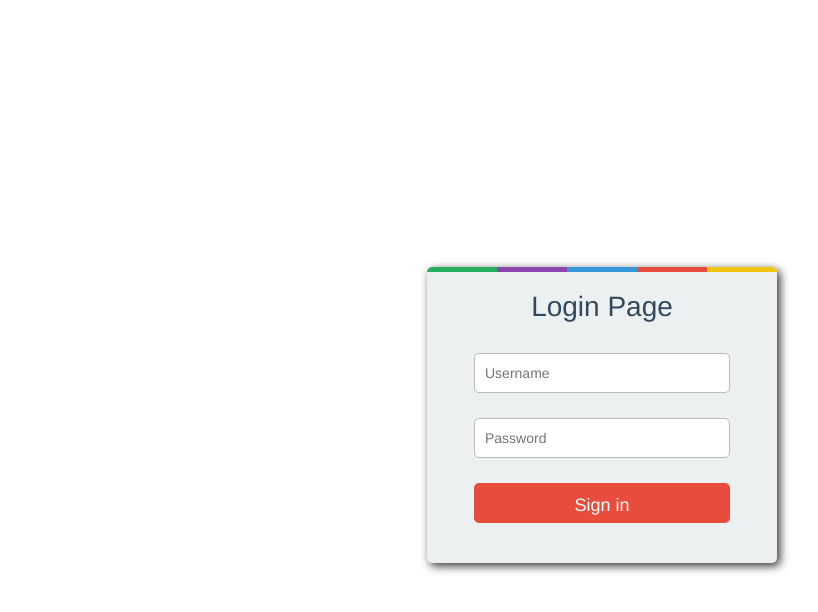
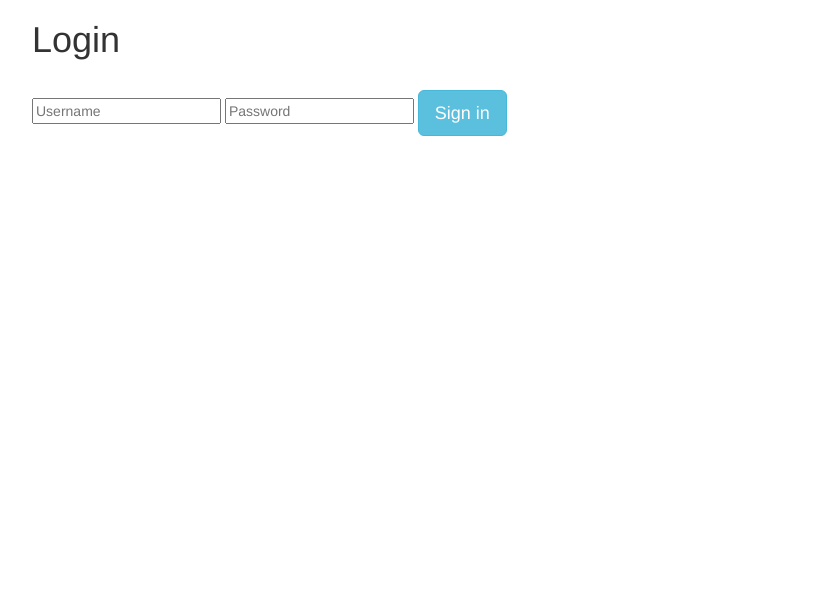
Before and after one commit to b4skyx/captcha_web, a Flask app: page / in a window 1280 px wide. Shown: the top 612 px of the page, without its empty margins (38-856 px from the left). Run offline with Flask 2, Linux system fonts and the light colour scheme; some libraries are stand-ins or nearby versions.

Commit message:
modified:   webstky/static/css/style.css 	modified:   webstky/static/js/script.js 	modified:   webstky/templates/index.html

```diff
--- a/webstky/static/css/style.css
+++ b/webstky/static/css/style.css
@@ -7,6 +7,9 @@
 html {
   background: #FFFFFF;
   font-family: 'Helvetica Neue', Arial, Sans-Serif;
+}
+body{
+	background: linear-gradient(to right, #16bffd, #cb3066);
 }
 html .login-wrap {
   position: relative;
--- a/webstky/static/js/script.js
+++ b/webstky/static/js/script.js
@@ -1,9 +1,8 @@
-// vertical align box
-(function(elem){
-    elem.css("margin-top", Math.floor( ( $(window).height() / 2 ) - ( elem.height() / 2 ) ) );
-}($(".login-wrap")));
 
-$(window).resize(function(){
-    $(".login-wrap").css("margin-top", Math.floor( ( $(window).height() / 2 ) - ( $(".login-wrap").height() / 2 ) ) );
+var canvas = document.getElementById('myCanvas');
+var ctx = canvas.getContext('2d');
 
-});
+ctx.fillStyle = "#000000";
+height= window.innerHeight;
+width= window.innerWidth;
+ctx.fillRect(0,0,width, height);
--- a/webstky/templates/index.html
+++ b/webstky/templates/index.html
@@ -1,5 +1,6 @@
 <!DOCTYPE html>
-<html lang="en" >
+<html lang="en">
+
 <head>
     <meta charset="UTF-8">
     <title>Login Page</title>
@@ -8,20 +9,20 @@
     <link rel="stylesheet" href="https://maxcdn.bootstrapcdn.com/bootstrap/3.4.1/css/bootstrap.min.css">
     <script src="https://ajax.googleapis.com/ajax/libs/jquery/3.4.1/jquery.min.js"></script>
     <script src="https://maxcdn.bootstrapcdn.com/bootstrap/3.4.1/js/bootstrap.min.js"></script>
+    <!--
+  Custom Stylesheet -->
+    <link rel="stylesheet" href="./style2.css">
 
-  <!-- Custom Stylesheet -->
-  <link rel="stylesheet" href="{{url_for('static', filename='css/style.css')}}">
 
 </head>
+
 <body>
-
-<div class="login-wrap">
-  <h2>Login Page</h2>
-
-  <div class="form">
-    <input type="text" placeholder="Username" name="un" />
-    <input type="password" placeholder="Password" name="pw" />
-    <button type="button" class="btn btn-info btn-lg" data-toggle="modal" data-target="#myModal" > Sign in </button>
+    <div class="container">
+        <h1>Login</h1>
+        <br>
+        <input type="email" name="email" placeholder="Username" id="username" required>
+        <input type="password" name="password" placeholder="Password" id="password" required>
+        <button type="button" class="btn btn-info btn-lg" data-toggle="modal" data-target="#myModal"> Sign in </button>
         <!-- Modal -->
         <div class="modal fade" id="myModal" role="dialog">
             <div class="modal-dialog">
@@ -29,26 +30,30 @@
                 <!-- Modal content-->
                 <div class="modal-content">
                     <div class="modal-header">
-          <button type="submit" class="Submit" data-dismiss="modal">&times;</button>
+                        <button type="submit" class="close" style="width:30%" data-dismiss="modal">&times;</button>
                         <h4 class="modal-title">Captcha</h4>
                     </div>
-        <div class="modal-body">
-          <p>Some text in the modal.</p>
+                    <div class="modal-body" style="height: 40vh">
+                        <div id="canvasarea" style="display:flex; justify-content:center;">
+                            <canvas id="myCanvas" , style="position:relative; width:38vh; height:38vh">
+                              <img src="../download.jpeg" alt="Image">
+                            </canvas>
+                        </div>
                     </div>
                     <div class="modal-footer">
-          <button type="button" class="btn btn-default" style="width:20%; font-size:80%" >Submit</button>
+                        <button type="button" class="btn btn-default" style="width:20%; font-size:1.5em;">Submit</button>
                     </div>
                 </div>
 
             </div>
         </div>
-
-  </div>
     </div>
 
 
     <!-- Align Proper Script -->
-  <script src='https://code.jquery.com/jquery-1.10.0.min.js'></script><script  src="{{url_for('static', filename='js/script.js')}}"></script>
+    <script src='https://code.jquery.com/jquery-1.10.0.min.js'></script>
+    <script src="{{url_for('static', filename='js/script.js')}}"></script>
+    <script src="./script2.js"></script>
+</body>
 
-</body>
 </html>
```
Lines whose indentation alone changed are shown as unchanged.
